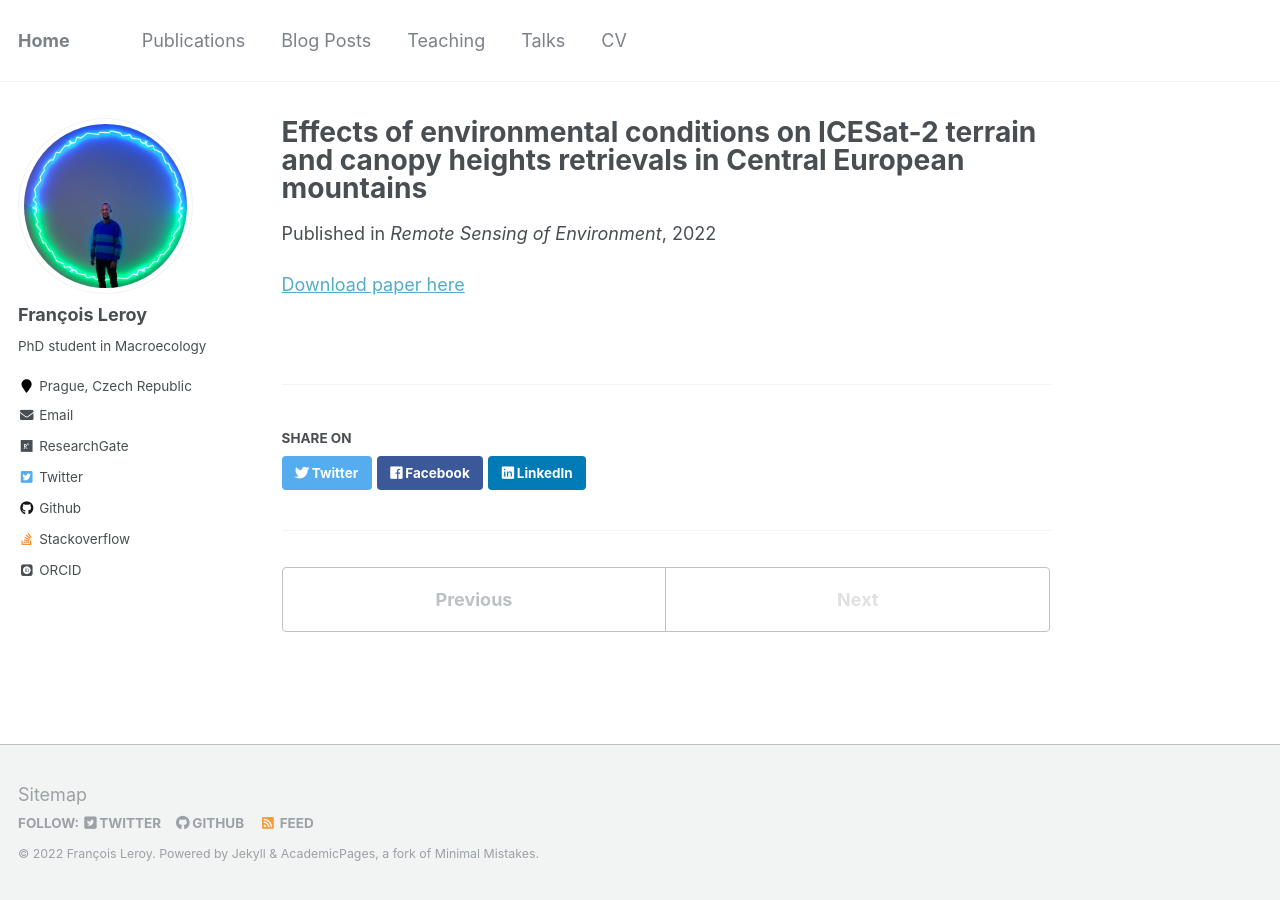
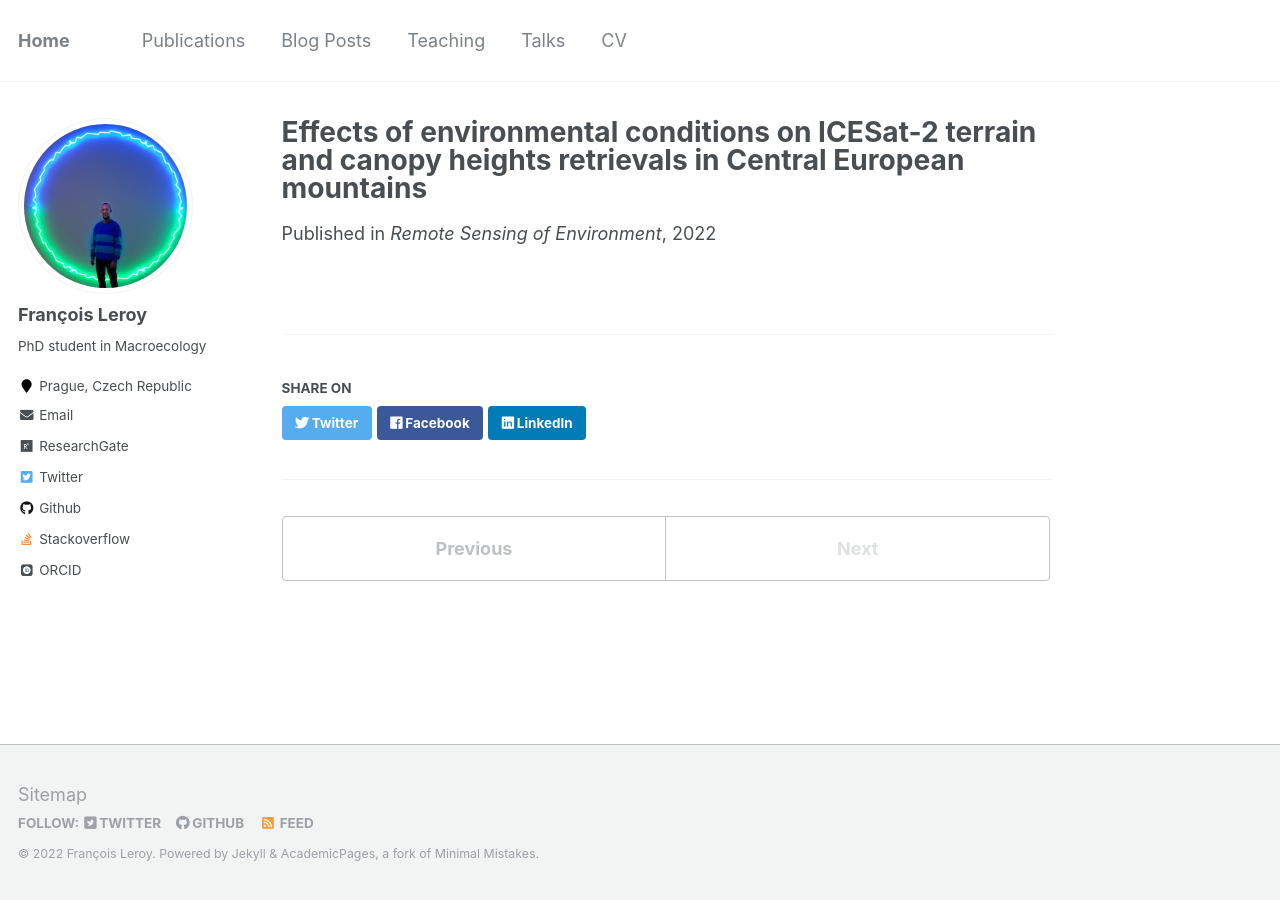
Before and after one commit to FrsLry/FrsLry.github.io, a Jekyll site: the page built from _publications/2022-09-15-moudry_effects.md, in a window 1280 px wide. Built offline with Jekyll 4.4.1, drawn with Linux system fonts in a browser that asks for light colours; some web fonts are replaced.

```diff
--- a/_publications/2022-09-15-moudry_effects.md
+++ b/_publications/2022-09-15-moudry_effects.md
@@ -3,10 +3,8 @@
 collection: publications
 permalink: /publications/2022-09-15-moudry_effects
 excerpt: 'Moudrý, V., Gdulová, K., Gábor, L., Šárovcová, E., Barták, V., Leroy, F., Špatenková, O., Rocchini, D., & Prošek, J.'
-date: 2022-09-15
+date: 2022-02-23
 venue: 'Remote Sensing of Environment'
 paperurl: 'https://doi.org/10.1016/j.rse.2022.113112'
 #citation: ''
 ---
-
-[Download paper here](https://ecoevorxiv.org/jhr6v/download)
```
